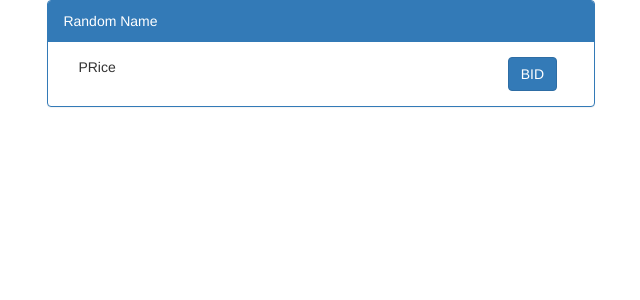
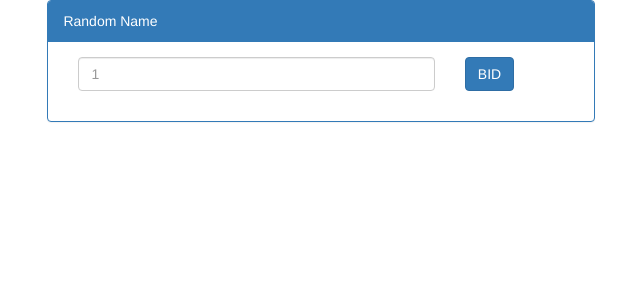
Before and after one commit to kiellabian/modest-market-name, a Django app: page /bidding/ in a window 1280 px wide. Shown: the top 300 px of the page, without its empty margins (319-959 px from the left). Run offline with Django 3.2, Linux system fonts and the light colour scheme; some libraries are stand-ins or nearby versions.

Commit message:
refactored

```diff
--- a/market/name/templates/bidding.html
+++ b/market/name/templates/bidding.html
@@ -13,10 +13,19 @@
 	    <div class="panel-body">
 	        <div class="row">
 	            <div class="col-lg-12">
-	            	<div class="col-lg-10">
+	            	<!-- <div class="col-lg-10">
 	                	<p>PRice</p>
+
 	                </div>
 	            	<div class="col-lg-2">
+	                	<button type="button" class="btn btn-primary btn-cons">BID</button>
+	                </div> -->
+	                <form role="form" class="col-md-9">
+						<div class="form-group">
+						<input id="name" name="name" type="number" class="form-control" required placeholder="1">
+						</div>
+					</form>
+					<div class="col-lg-2">
 	                	<button type="button" class="btn btn-primary btn-cons">BID</button>
 	                </div>
 	            </div>
```
Also changed, not shown: market/name/static/name/css/home.css (line endings or trailing spaces).
